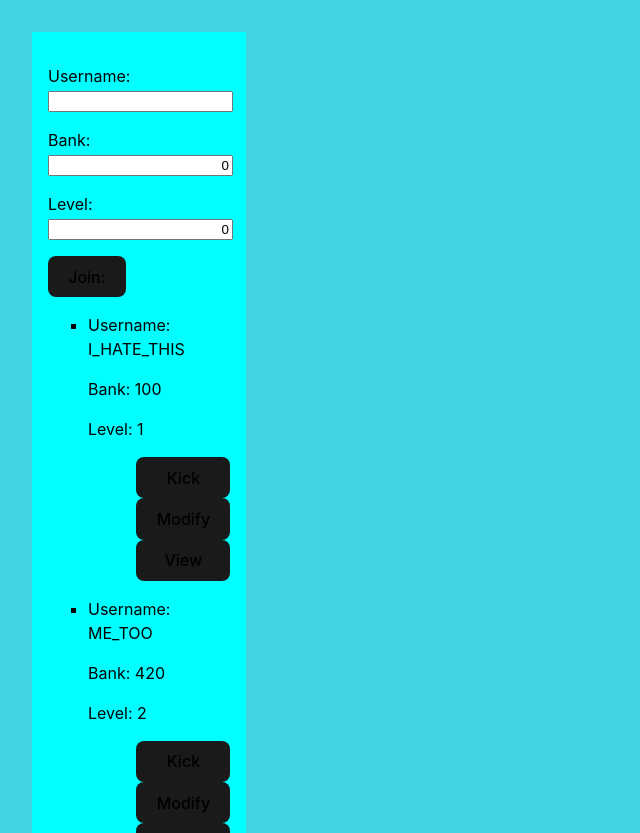
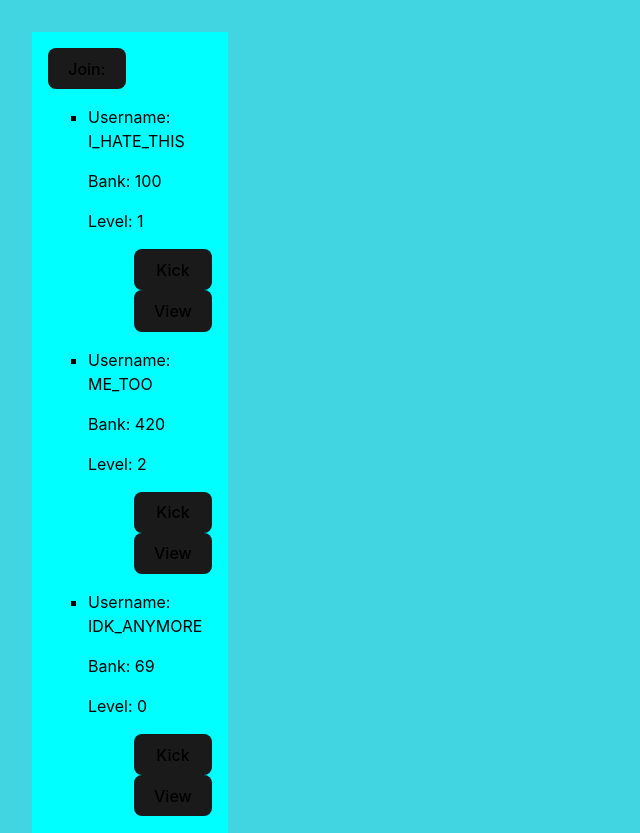
Before and after one commit to MihaiMocanuGit/BlackJack_Frontend, a React (Vite) app: page / in a window 1280 px wide. Shown: the top 833 px of the page, without its empty margins (0-640 px from the left). Built offline with nearby package versions, Linux system fonts and the light colour scheme.

Commit message:
strugling with this

```diff
--- a/package.json
+++ b/package.json
@@ -15,7 +15,8 @@
         "eslint-plugin-prettier": "^5.1.3",
         "prettier": "^3.2.5",
         "react": "^18.2.0",
-        "react-dom": "^18.2.0"
+        "react-dom": "^18.2.0",
+        "react-router-dom": "^6.22.3"
     },
     "devDependencies": {
         "@types/react": "^18.2.64",
--- a/src/App.tsx
+++ b/src/App.tsx
@@ -2,6 +2,7 @@ import './App.css';
 
 import { PrimaryPage } from './pages/PrimaryPage';
 import { ViewPlayerPage } from './pages/ViewPlayerPage';
+import { AddPlayerPage } from './pages/AddPlayerPage';
 
 import { Routes, Route, BrowserRouter } from 'react-router-dom';
 
@@ -15,6 +16,7 @@ function App() {
            <Routes>
                <Route path='/' element={<PrimaryPage />} />
                <Route path='/ViewPlayerPage' element={<ViewPlayerPage />} />
+               <Route path='/AddPlayerPage' element={<AddPlayerPage />} />
            </Routes>
         </BrowserRouter>
     );
--- a/src/PlayerList.tsx
+++ b/src/PlayerList.tsx
@@ -4,7 +4,7 @@ import { useContext, createContext } from 'react'
 import { Link } from 'react-router-dom';
 
 import { Player } from './models/Player'
-import { DataContext } from './pages/PrimaryPage'
+import { PlayersContext } from './pages/PrimaryPage'
 import { PlayersContextType } from './pages/PrimaryPage'
 
 export type PlayerContextType = {
@@ -18,24 +18,25 @@ function PlayerList()
 {
 
     const navigate = useNavigate();
-    const {players, addPlayer, removePlayer, modifyPlayer} = useContext<PlayersContextType>(DataContext)
+    const {players, addPlayer, removePlayer, modifyPlayer} = useContext<PlayersContextType>(PlayersContext)
     const viewOnClick = (player: Player) => {
         PlayerContext = createContext<PlayerContextType>({player});
         navigate("/ViewPlayerPage");
     }
+    //<button onClick={() => {modifyPlayer(el.getUid())}}>Modify</button>
+
     return(
         <ul style={{listStyleType:"square", maxWidth: "350px", overflowWrap: "break-word"}}>
-            {players.map((el: Player, index: number) => {
+            {players.map((el: Player) => {
                 return( <>
 
-                <li key={index}>
+                <li key={el.getUid()}>
                     <p>Username: {el.getUsername()}</p>
                     <p>Bank: {el.getBank()}</p>
                     <p>Level:    {el.getLevel()}</p>
                 </li>
                 <div style={{display: 'grid', justifyContent:'flex-end'}}>
                 <button onClick={() => {removePlayer(el.getUid())}}>Kick</button>
-                <button onClick={() => {modifyPlayer(el.getUid())}}>Modify</button>
                 <button onClick={() => {viewOnClick(el)}}>View</button>
                 </div>
                 </>
--- /dev/null
+++ b/src/pages/AddPlayerPage.tsx
@@ -0,0 +1,62 @@
+import React from 'react'
+import { useContext, createContext } from 'react'
+import { useState } from 'react';
+import { useNavigate} from "react-router-dom";
+import { PlayersContext } from './PrimaryPage'
+import { PlayersContextType } from './PrimaryPage'
+import { Player } from '../models/Player';
+
+export function AddPlayerPage()
+{
+    let {addPlayer} = useContext<PlayersContextType>(PlayersContext)
+
+    let [inputUsername, updateUsernameInput] = useState<string>("");
+    let [inputBank, updateBankInput] = useState<number>(0);
+    let [inputLevel, updateLevelInput] = useState<number>(0);
+
+    const addFinalPlayer = (username: string, bank:number, level:number) => {
+        addPlayer(username, bank, level);
+
+        updateUsernameInput("");
+        updateLevelInput(0);
+        updateBankInput(0);
+    };
+
+    return (
+        <div>
+                <p><label htmlFor="usernameInput">Username: </label>
+                <input  id="usernameInput" style={{textAlign:'right'}} value={inputUsername} onChange={(field) => {
+                    updateUsernameInput(field.target.value);
+                }}>
+                </input></p>
+
+                <p><label htmlFor="bankInput">Bank: </label>
+                <input id="bankInput" style={{textAlign:'right'}} value={inputBank} onChange={(field) => {
+                    let inputNo = +field.target.value;
+                    if (isNaN(inputNo))
+                        inputNo = 0;
+
+                    updateBankInput(inputNo);
+                }}>
+                </input></p>
+
+                <p><label htmlFor="levelInput">Level: </label>
+                <input id="levelInput" style={{textAlign:'right'}} value={inputLevel} onChange={(field) => {
+                    let inputNo = +field.target.value;
+                    if (isNaN(inputNo))
+                        inputNo = 0;
+
+                    updateLevelInput(inputNo);
+                }}>
+                </input></p>
+                <button onClick={() => {
+                    if(inputUsername !== "")
+                    {
+                        addFinalPlayer(inputUsername, inputBank, inputLevel);
+                        //navigate("/");
+                    }}}>
+                    Join:
+                </button>
+        </div>
+    )
+}
--- a/src/pages/PrimaryPage.tsx
+++ b/src/pages/PrimaryPage.tsx
@@ -1,7 +1,7 @@
 
 import { useState, createContext } from 'react';
 import { Link } from 'react-router-dom';
-
+import { useNavigate} from "react-router-dom";
 import { Player } from '../models/Player';
 import PlayerList from '../PlayerList';
 
@@ -14,10 +14,10 @@ export type PlayersContextType = {
     players: Player[];
     addPlayer: (username: string, bank:number, level:number) => void;
     removePlayer: (playerUid: number) => void;
-    modifyPlayer: (playerUid: number) => void;
+    modifyPlayer: (playerUid: number, username: string, bank:number, level:number) => void;
 };
 
-export const DataContext = createContext<PlayersContextType>({
+export let PlayersContext = createContext<PlayersContextType>({
     players: [],
     addPlayer: () => {},
     removePlayer: () => {},
@@ -30,9 +30,7 @@ export function PrimaryPage()
     document.title = 'Primary';
 
     const [players, updatePlayers] = useState<Player[]>([player1, player2, player3]);
-    let [inputUsername, updateUsernameInput] = useState<string>("");
-    let [inputBank, updateBankInput] = useState<number>(0);
-    let [inputLevel, updateLevelInput] = useState<number>(0);
+
 
     const addPlayer = (username: string, bank:number, level:number) => {
         let validUid = players.length;
@@ -43,20 +41,18 @@ export function PrimaryPage()
             if (element.getUid() > validUid )
                 validUid = element.getUid()
         }
-
+        console.log( 'BEFORE' + players);
         const newPlayer = new Player(validUid, username, bank, level);
         updatePlayers((prevState: Player[]) => [...prevState, newPlayer]);
+        console.log( 'AFTER' + players);
 
-        updateUsernameInput("");
-        updateLevelInput(0);
-        updateBankInput(0);
     };
 
     const removePlayer = (playerUid: number) => {
         updatePlayers((prevState: Player[]) => prevState.filter((player) => player.getUid() !== playerUid));
     };
 
-    const modifyPlayer = (playerUid: number) =>
+    const modifyPlayer = (playerUid: number, username: string, bank:number, level:number) =>
     {
 
         for (let index = 0; index < players.length; index++) {
@@ -64,68 +60,37 @@ export function PrimaryPage()
 
             if (element.getUid() === playerUid)
             {
-                const newUsername = inputUsername;
-                const newBank = inputBank;
-                const newLevel = inputLevel;
 
-                if (newUsername != "")
+                if (username != "")
                 {
-                    element.setBank(newBank);
-                    element.setLevel(newLevel);
-                    element.setUsername(newUsername);
+                    element.setBank(bank);
+                    element.setLevel(level);
+                    element.setUsername(username);
                 }
 
-                inputUsername = "";
-                inputLevel = 0;
-                inputBank = 0;
-
-                updateUsernameInput(inputUsername);
-                updateLevelInput(inputLevel);
-                updateBankInput(inputBank);
             }
         }
         updatePlayers((prevState: Player[]) => prevState.filter((player) => true));
 
     }
 
+    const navigate = useNavigate();
+    const joinOnClick = () => {
+        PlayersContext = createContext<PlayersContextType>({players, addPlayer, removePlayer, modifyPlayer}) ;
+        navigate("/AddPlayerPage");
+    }
+
     return (
         <div style={{backgroundColor:"cyan", padding: "1rem", minWidth: "10%", minHeight: "10%", maxWidth: "60%", maxHeight: "50%"}} className="App">
-            <div>
-                <p><label htmlFor="usernameInput">Username: </label>
-                <input  id="usernameInput" style={{textAlign:'right'}} value={inputUsername} onChange={(field) => {
-                    updateUsernameInput(field.target.value);
-                }}>
-                </input></p>
-
-                <p><label htmlFor="bankInput">Bank: </label>
-                <input id="bankInput" style={{textAlign:'right'}} value={inputBank} onChange={(field) => {
-                    let inputNo = +field.target.value;
-                    if (isNaN(inputNo))
-                        inputNo = 0;
-
-                    updateBankInput(inputNo);
-                }}>
-                </input></p>
-
-                <p><label htmlFor="levelInput">Level: </label>
-                <input id="levelInput" style={{textAlign:'right'}} value={inputLevel} onChange={(field) => {
-                    let inputNo = +field.target.value;
-                    if (isNaN(inputNo))
-                        inputNo = 0;
-
-                    updateLevelInput(inputNo);
-                }}>
-                </input></p>
-                <button onClick={() => {
-                    if(inputUsername !== "")
-                        addPlayer(inputUsername, inputBank, inputLevel)}}>
-                    Join:
-                </button>
-
-            </div>
-            <DataContext.Provider value={{ players, addPlayer, removePlayer, modifyPlayer}}>
+                <div>
+                    <button onClick={() => {
+                        joinOnClick()}}>
+                        Join:
+                    </button>
+                </div>
+            <PlayersContext.Provider value={{ players, addPlayer, removePlayer, modifyPlayer}}>
                 <PlayerList />
-            </DataContext.Provider>
+            </PlayersContext.Provider>
         </div>
     )
 }
```
Also changed, not shown: 1 other file (tests, documents, lock files or other folders).
